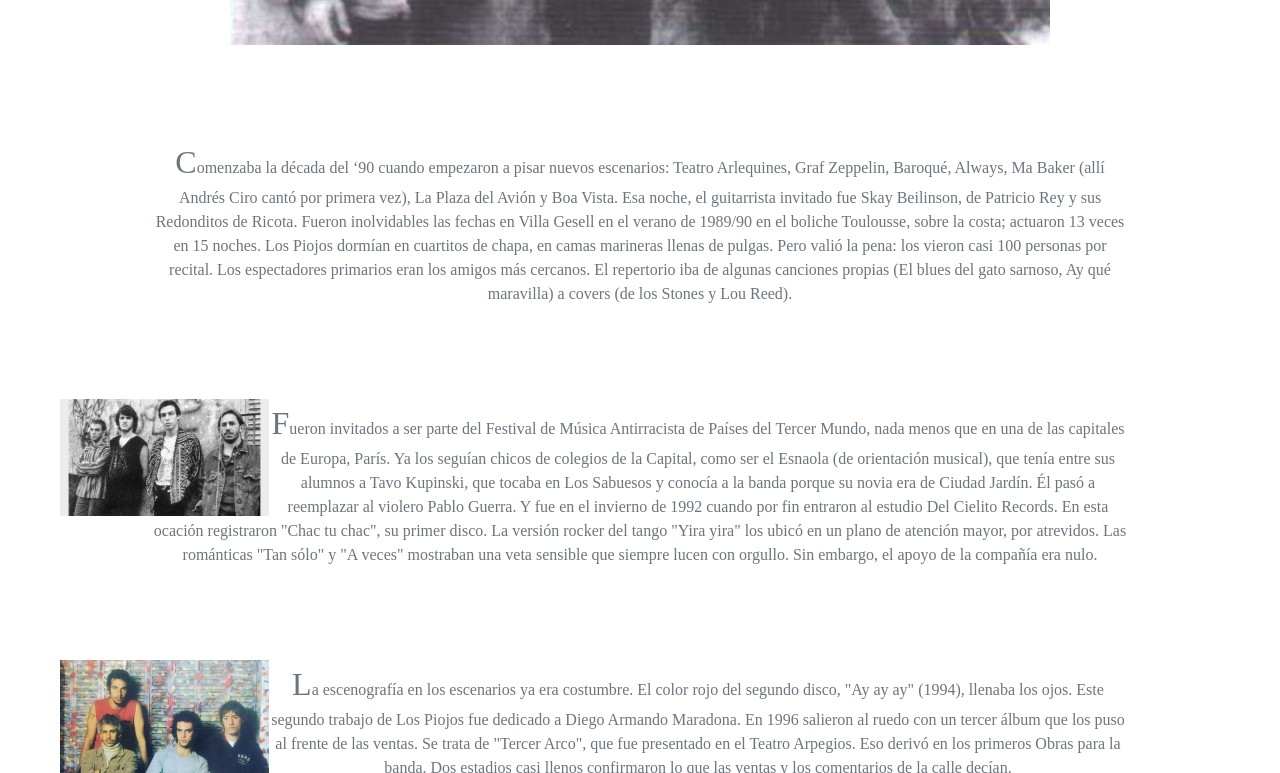
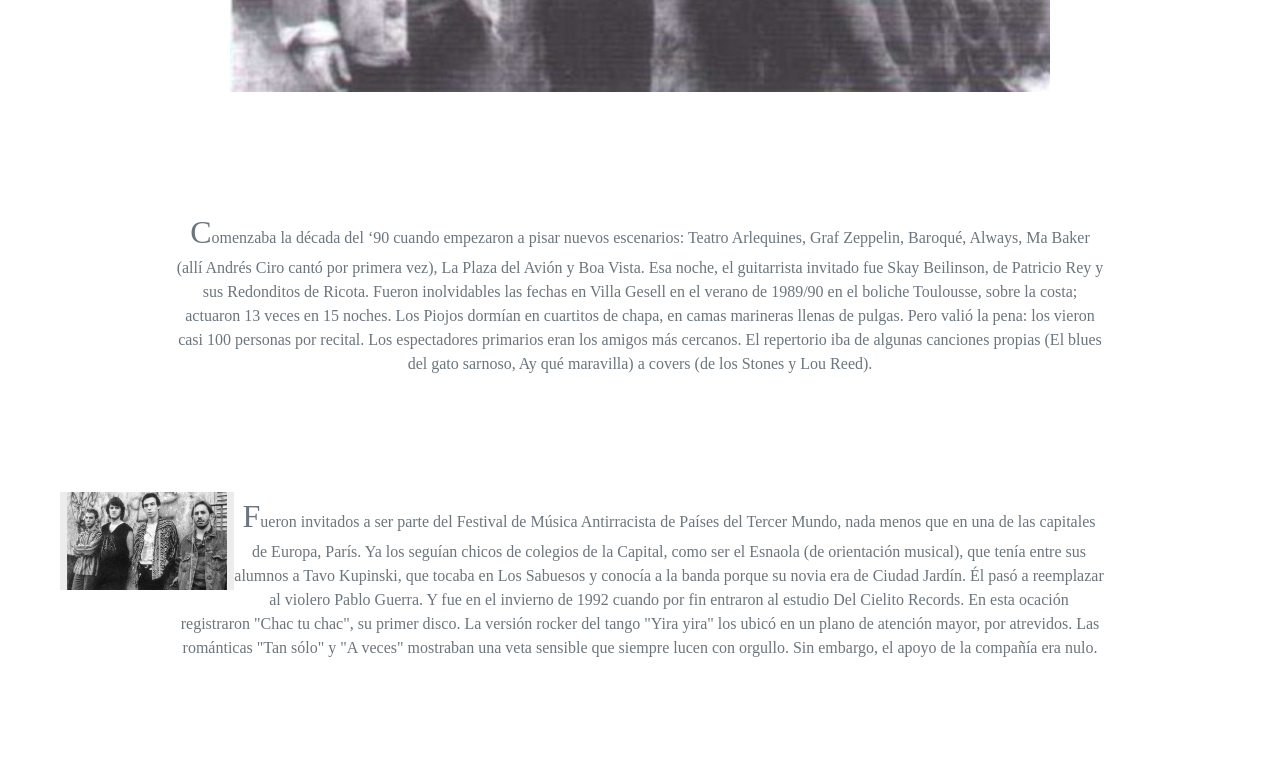
Before and after one commit to BraianURD/persas, a website: page paginas/banda.html in a window 1280 px wide. Shown: the part 900-1673 px from the top of the page. Drawn offline with nearby package versions, Linux system fonts and the light colour scheme; a web font is replaced by a local one.

Commit message:
terminado

```diff
--- a/scss/_main.scss
+++ b/scss/_main.scss
@@ -110,7 +110,7 @@ main{
         color: #6c757d;
     }
     .biografia{
-        margin: 8%;
+        margin: 10%;
         font-size: 1rem;
         font-family: 'Times New Roman', Times, serif;
         color: #6c757d;
@@ -118,7 +118,7 @@ main{
 
     .left{
         float: left;
-        width: 18%;
+        width: 15%;
     }
 
 
```
Also changed, not shown: css/style.css.
